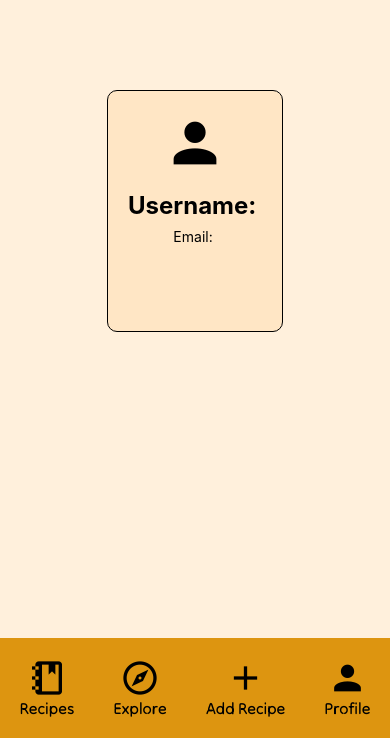
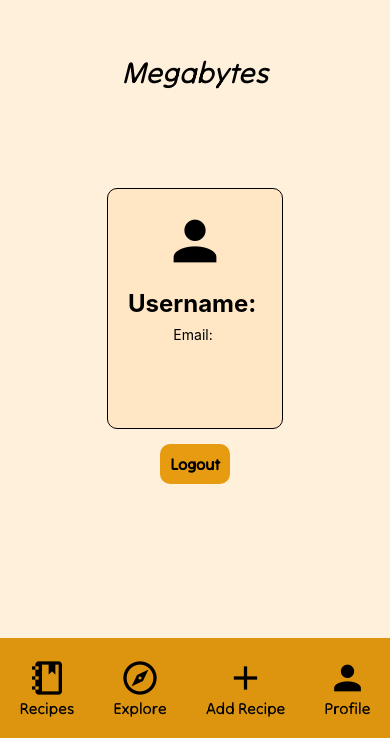
Before and after one commit to Fugate-A/MegaBytes.app, a React Native app in the folder mobile_frontend/: screen /Profile in a window 390 px wide. Shown: the part 106-844 px from the top of the page. Built offline with nearby package versions, Linux system fonts and the light colour scheme; no server answers.

Commit message:
Added logout and password complexity

```diff
--- a/mobile_frontend/components/AIRequestModal.js
+++ b/mobile_frontend/components/AIRequestModal.js
@@ -1,4 +1,4 @@
-import React, { useState, useEffect } from 'react';
+import React, { useState } from 'react';
 import { View, Text, TouchableOpacity, Modal, TextInput, ActivityIndicator, StyleSheet, TouchableWithoutFeedback } from 'react-native';
 
 function AIRequestModal ({ visible, onClose, handleAIInput }){
--- a/mobile_frontend/components/ForgotPasswordModal.js
+++ b/mobile_frontend/components/ForgotPasswordModal.js
@@ -1,5 +1,5 @@
 import React, { useState } from 'react';
-import { Modal, View, StyleSheet, Text, TouchableWithoutFeedback, TouchableOpacity, TextInput, Keyboard } from 'react-native';
+import { Modal, View, StyleSheet, Text, TouchableWithoutFeedback, TouchableOpacity, TextInput, Keyboard, KeyboardAvoidingView } from 'react-native';
 
 import ErrorMessageModal from '../components/ErrorMessageModal';
 
@@ -34,7 +34,6 @@ function ForgotPasswordModal({ visible, onClose }) {
             if(response.ok){
                 setErrorMessage('An verification link has been sent to your email.');
 				setShowErrorModal(true);
-                onClose();
 
             }else{
                 console.error('Error sending email');
@@ -55,10 +54,6 @@ function ForgotPasswordModal({ visible, onClose }) {
         Keyboard.dismiss();
     };
 
-    const handlePressOutside = () => {
-        dismissKeyboard();
-        onClose();
-    };
 
     return (
         <Modal
@@ -66,7 +61,7 @@ function ForgotPasswordModal({ visible, onClose }) {
             animationType='fade'
             transparent={true}
         >
-            <TouchableWithoutFeedback onPress={handlePressOutside}>
+            <TouchableWithoutFeedback onPress={dismissKeyboard}>
                 <View style={styles.container}>
                     <View style={styles.modalContent}>
                         <ErrorMessageModal
@@ -74,6 +69,10 @@ function ForgotPasswordModal({ visible, onClose }) {
                             message={errorMessage}
                             onClose={closeErrorModal}
                         />
+
+                        <TouchableOpacity style={styles.closeButton} onPress={onClose}>
+                            <Text>X</Text>
+                        </TouchableOpacity>
 
                         <Text style={styles.modalLabel}>Enter your email address</Text>
                         <View style={styles.inputContainer}>
@@ -139,7 +138,7 @@ const styles = StyleSheet.create({
         fontFamily: 'Tilt-Neon',
     },
     submitButton: {
-        backgroundColor: '#FFE6C5',
+        backgroundColor: '#E79B11',
         alignSelf: 'flex-end',
         marginTop: 10,
         padding: 10,
@@ -150,6 +149,12 @@ const styles = StyleSheet.create({
         fontSize: 16,
         fontFamily: 'Tilt-Neon',
     },
+    closeButton: {
+        position: 'absolute',
+        top: 10,
+        right: 10,
+        padding: 10,
+    },
   });
 
 export default ForgotPasswordModal;
--- a/mobile_frontend/pages/AuthPage.js
+++ b/mobile_frontend/pages/AuthPage.js
@@ -23,11 +23,9 @@ function AuthPage( { navigation } ){
 
 
 	const handleSignIn = async () => {
-		// Check if login information is correct, if so, proceed to HomePage
-
 		const login = email;
 
-		if(login.size == 0 || password.size == 0){
+		if (login.length === 0 || password.length === 0) {
 			setErrorMessage('Please fill in the required fields');
 			setShowErrorModal(true);
 			return;
@@ -39,7 +37,6 @@ function AuthPage( { navigation } ){
 				headers: {
 					'Content-Type': 'application/json',
 				},
-
 				body: JSON.stringify({
 					username: login,
 					password: password,
@@ -48,30 +45,38 @@ function AuthPage( { navigation } ){
 
 			const data = await response.json();
 
-			if(response.ok){
-
+			if (response.ok) {
 				await AsyncStorage.setItem('userID', data.id);
 				await AsyncStorage.setItem('username', username);
 				await AsyncStorage.setItem('email', email);
 
 				navigation.navigate('Home');
-			}else{
+			} else {
 				setErrorMessage('Invalid Username or Password');
 				setShowErrorModal(true);
 			}
-		} catch(error){
-			console.error("ERROR CONNECTING TO DATABASE\n", error);
+		} catch (error) {
+			console.error('ERROR CONNECTING TO DATABASE\n', error);
 		}
 	};
 
 	const handleSignUp = async () => {
-		// Check if register information is correct, if so, proceed to LoginPage
 
-		if(email.size == 0 || password.size == 0 || username.size == 0){
+		if (email.length === 0 || password.length === 0 || username.length === 0) {
 			setErrorMessage('Please fill in the required fields');
 			setShowErrorModal(true);
 			return;
 		}
+
+		const passwordRegex = /^(?=.*\d)(?=.*[a-z])(?=.*[A-Z])[0-9a-zA-Z]{8,}$/;
+		if (!passwordRegex.test(password)) {
+			setErrorMessage(
+				'Password must be at least 8 characters and include at least one uppercase letter, one lowercase letter, and one digit.'
+			);
+			setShowErrorModal(true);
+			return;
+		}
+
 		try {
 			const response = await fetch('http://164.90.130.112:5000/api/verifyEmail', {
 				method: 'POST',
@@ -85,16 +90,16 @@ function AuthPage( { navigation } ){
 				}),
 			});
 
-			if(response.ok){
-				setErrorMessage('An verification link has been sent to your email.');
+			if (response.ok) {
+				setErrorMessage('A verification link has been sent to your email.');
 				setShowErrorModal(true);
 
 				setIsSignIn(true);
-			}else{
-				console.error("Error");
+			} else {
+				console.error('Error');
 			}
-		} catch(error){
-			console.error("ERROR CONNECTING TO DATABASE\n");
+		} catch (error) {
+			console.error('ERROR CONNECTING TO DATABASE\n', error);
 		}
 	};
 
@@ -115,9 +120,9 @@ function AuthPage( { navigation } ){
 	};
 
     return (
+		<View style={styles.container}>
 			<KeyboardAvoidingView
 				behavior={Platform.OS === 'ios' ? 'padding' : null}
-			style={styles.container}
 			>
 
 				<Header title='Megabytes' />
@@ -155,10 +160,6 @@ function AuthPage( { navigation } ){
 					onClose={closeErrorModal}
 				/>
 
-			<ForgotPasswordModal
-				visible={showForgotPasswordModal}
-				onClose={closeForgotPasswordModal}
-			/>
 
 				<View style={styles.authContainer}>
 					<Text style={styles.inputLabel}>E-mail Address</Text>
@@ -202,8 +203,6 @@ function AuthPage( { navigation } ){
 						</TouchableWithoutFeedback>
 					)}
 
-
-
 					<TouchableHighlight
 						style={styles.submitButton}
 						underlayColor="#FFC266"
@@ -212,8 +211,19 @@ function AuthPage( { navigation } ){
 						<Text style={styles.submitButtonText}>Submit</Text>
 					</TouchableHighlight>
 
+					<ForgotPasswordModal
+						visible={showForgotPasswordModal}
+						onClose={closeForgotPasswordModal}
+					/>
+
 				</View>
 			</KeyboardAvoidingView>
+
+
+
+		</View>
+
+
     );
 }
 
--- a/mobile_frontend/pages/ProfilePage.js
+++ b/mobile_frontend/pages/ProfilePage.js
@@ -1,11 +1,12 @@
 import React, { useState, useEffect } from "react";
-import { View, Text, StyleSheet, Image } from 'react-native';
+import { View, Text, StyleSheet, TouchableOpacity } from 'react-native';
 import AsyncStorage from '@react-native-async-storage/async-storage';
 import { MaterialCommunityIcons } from '@expo/vector-icons';
 
 import NavigationBar from "../components/NavigationBar";
+import Header from "../components/Header";
 
-function ProfilePage() {
+function ProfilePage({ navigation }) {
 
     const [username, setUsername] = useState('');
     const [email, setEmail] = useState('');
@@ -17,23 +18,26 @@ function ProfilePage() {
                 headers: {
                     'Content-Type': 'application/json',
                 },
-
                 body: JSON.stringify({
                     userId: await AsyncStorage.getItem('userID')
                 }),
             });
             const data = await response.json();
 
-
-            if(response.ok) {
+            if (response.ok) {
                 setUsername(data.results.Username);
                 setEmail(data.results.Email);
-            } else{
+            } else {
                 console.error('Error retrieving user');
             }
-        } catch(error){
-            console.error('Error connecting to database', error);
+        } catch (error) {
+            console.error('Error connecting to the database', error);
         }
+    };
+
+    const handleLogout = async () => {
+        await AsyncStorage.clear();
+        navigation.replace('Auth');
     };
 
     useEffect(() => {
@@ -43,15 +47,23 @@ function ProfilePage() {
     return (
         <View style={styles.container}>
 
+            <View>
+                <Header title='Megabytes' style={{ marginTop: -150 }} />
+            </View>
+
             <View style={styles.card}>
 
-                <MaterialCommunityIcons name='account' size={64} style={styles.avatar}/>
+                <MaterialCommunityIcons name='account' size={64} style={styles.avatar} />
 
                 <Text style={styles.username}>Username: {username}</Text>
 
                 <Text>Email: {email}</Text>
 
             </View>
+
+            <TouchableOpacity style={styles.logoutButton} onPress={handleLogout}>
+                <Text style={styles.logoutButtonText}>Logout</Text>
+            </TouchableOpacity>
 
             <NavigationBar />
 
@@ -69,7 +81,6 @@ const styles = StyleSheet.create({
     },
     card: {
         backgroundColor: '#FFE6C5',
-        marginTop: -250,
         height: '30%',
         borderWidth: 1,
         padding: 20,
@@ -84,13 +95,18 @@ const styles = StyleSheet.create({
         fontWeight: 'bold',
         marginBottom: 8,
     },
-    editButton: {
-        marginTop: 16,
+    logoutButton: {
+        marginTop: 15,
+        backgroundColor: '#E79B11',
+        padding: 10,
+        borderRadius: 10,
     },
-    image: {
-        width: 250,
-        height: 250,
+    logoutButtonText: {
+        fontSize: 16,
+        fontFamily: 'Tilt-Neon',
+        fontWeight: 'bold',
+        textAlign: 'center',
     },
-  });
+});
 
 export default ProfilePage;
```
Lines whose indentation alone changed are shown as unchanged.
